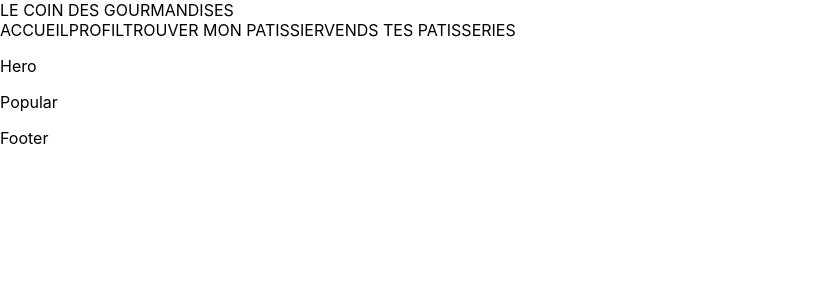
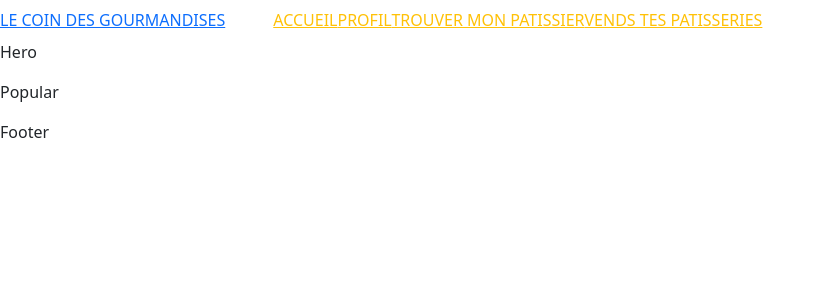
Before and after one commit to Meriambm93/caker_project, a Next.js app in the folder caker/: page / in a window 1280 px wide. Shown: the top 300 px of the page, without its empty margins (0-826 px from the left). Built offline with nearby package versions, Linux system fonts and the light colour scheme.

Commit message:
style: add bootstrap to _app.js

```diff
--- a/caker/pages/_app.js
+++ b/caker/pages/_app.js
@@ -1,4 +1,5 @@
-import '../styles/globals.css'
+import "../styles/globals.css"
+import "bootstrap/dist/css/bootstrap.css"
 
 function MyApp({ Component, pageProps }) {
   return <Component {...pageProps} />
--- a/caker/src/components/Header.jsx
+++ b/caker/src/components/Header.jsx
@@ -1,7 +1,7 @@
 const Header = () => {
   return (
-    <nav className="flex items-center justify-between flex-wrap bg-mygrey p-6">
-      <div className="flex items-center flex-shrink-0 text-mygold mr-6 w-1/3">
+    <nav className="navbar navbar-expand-lg navbar-light">
+      <div className="flex items-center flex-shrink-0 text-warning mr-6 w-1/3">
         <span className="ml-10 text-2xl font-medium tracking-tight">
           <a href="#">LE COIN DES GOURMANDISES</a>
         </span>
@@ -10,25 +10,25 @@ const Header = () => {
         <div className="text-sm lg:flex-grow px-5">
           <a
             href="#responsive-header"
-            className="mt-4 inline-block text-mygold hover:text-mypurple mr-10"
+            className="mt-4 inline-block text-warning hover:text-mypurple mr-10"
           >
             ACCUEIL
           </a>
           <a
             href="#responsive-header"
-            className="mt-4 inline-block text-mygold hover:text-mypurple mr-10"
+            className="mt-4 inline-block text-warning hover:text-danger mr-10"
           >
             PROFIL
           </a>
           <a
             href="#responsive-header"
-            className="mt-4 inline-block text-mygold hover:text-mypurple mr-10"
+            className="mt-4 inline-block text-warning hover:text-danger mr-10"
           >
             TROUVER MON PATISSIER
           </a>
           <a
             href="#responsive-header"
-            className="mt-4 inline-block text-mygold hover:text-mypurple"
+            className="mt-4 inline-block text-warning hover:text-danger"
           >
             VENDS TES PATISSERIES
           </a>
@@ -36,7 +36,7 @@ const Header = () => {
         <div>
           <a
             href="#"
-            className="text-xl mt-4 mr-10 inline-block text-black hover:text-mypurple"
+            className="text-xl mt-4 mr-10 inline-block text-dark hover:text-danger"
           ></a>
         </div>
       </div>
```
